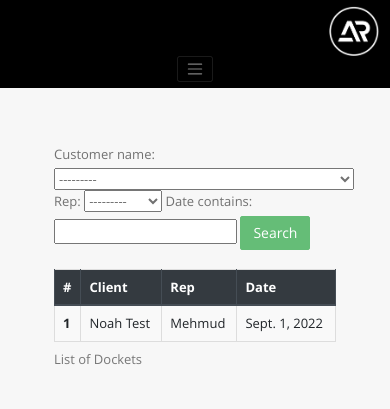
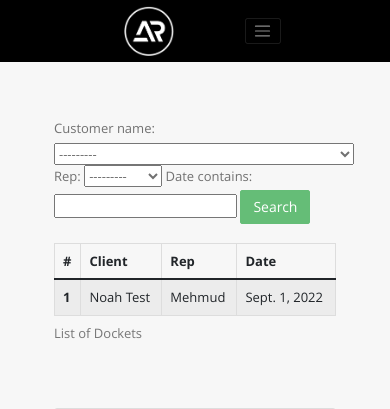
Before and after one commit to noahj9/StockDock, a Django app: page /dockets/ in a window 390 px wide. Shown: the top 409 px of the page. Run offline with Django 4.2, Linux system fonts and the light colour scheme; data comes from the database, SQL or seed files in the repository; some libraries are stand-ins or nearby versions.

Commit message:
Header changes - bootstrap version changed to bootstrap 5.0.2 - added new bootstrap structure - deleted clientDB - separated left nav bar and right nav bar - mobile friendly - mobile spacing needs looking over

```diff
--- a/webApp_PrintSoftware/Dockets/templates/dockets/base.html
+++ b/webApp_PrintSoftware/Dockets/templates/dockets/base.html
@@ -7,7 +7,7 @@
     <meta name="viewport" content="width=device-width, initial-scale=1, shrink-to-fit=no">
 
     <!-- Bootstrap CSS -->
-    <link rel="stylesheet" href="https://cdn.jsdelivr.net/npm/bootstrap@4.3.1/dist/css/bootstrap.min.css" integrity="sha384-ggOyR0iXCbMQv3Xipma34MD+dH/1fQ784/j6cY/iJTQUOhcWr7x9JvoRxT2MZw1T" crossorigin="anonymous">
+    <link href="https://cdn.jsdelivr.net/npm/bootstrap@5.0.2/dist/css/bootstrap.min.css" rel="stylesheet" integrity="sha384-EVSTQN3/azprG1Anm3QDgpJLIm9Nao0Yz1ztcQTwFspd3yD65VohhpuuCOmLASjC" crossorigin="anonymous">
     <!-- Custom Stylesheet -->
     <link rel="stylesheet" type="text/css" href="{% static 'dockets/main.css' %}">
     <link rel="stylesheet" type="text/css" href="{% static 'dockets/form.css' %}">
@@ -19,29 +19,45 @@
 <body>
     <header class="site-header">
       <nav class="navbar navbar-expand-md navbar-dark bg-steel fixed-top">
+        <div class="container-fluid">
+          <div class="col-sm-1">
             <img src="{% static 'assets/logo.png' %}" style="max-width:50px" alt="AR_Logo">
-        <div class="container">
-            <!--
-          <a class="navbar-brand mr-4" href="{% url 'dockets-home' %}">AR Print Software</a>
-            -->
+          </div>
           <button class="navbar-toggler" type="button" data-toggle="collapse" data-target="#navbarToggle" aria-controls="navbarToggle" aria-expanded="false" aria-label="Toggle navigation">
             <span class="navbar-toggler-icon"></span>
           </button>
           <div class="collapse navbar-collapse" id="navbarToggle">
-            <div class="navbar-nav mr-auto">
-              <a class="nav-item nav-link" href="{% url 'dockets-home' %}">Dockets</a>
-              <a class="nav-item nav-link" href="/about">Client DB</a>
+            <div class="col-sm-9">
+              <!-- Navbar Left Side -->
+              <ul class="navbar-nav">
+                <li class="nav-item">
+                  <a class="nav-link" href="{% url 'dockets-home' %}">Dockets</a>
+                </li>
+              </ul>
             </div>
+            <div class="col-sm-3 text-end">
                 <!-- Navbar Right Side -->
-            <div class="navbar-nav">
+                <ul class="navbar-nav">
                   {% if user.is_authenticated %} <!-- if user is authenticated show them logout instead of login, also show username -->
-                  <a class="nav-item nav-link" href="{% url 'profile' %}">{{ user.username }}'s Profile</a>
-                  <a class="nav-item nav-link" href="{% url 'logout' %}">Logout</a>
+                    <li class="nav-item">
+                      <a class="nav-link" href="{% url 'profile' %}">{{ user.username }}'s Profile</a>
+                    </li>
+                    <li class="nav-item">
+                      <a class="nav-link" href="{% url 'logout' %}">Logout</a>
+                    </li>
                   {% else %}
-                  <a class="nav-item nav-link" href="{% url 'login' %}">Login</a>
-                  <a class="nav-item nav-link" href="{% url 'register' %}">Register</a>
+                    <li class="nav-item">
+                      <a class="nav-link" href="{% url 'login' %}">Login</a>
+                    </li>
+                    <li class="nav-item">
+                      <a class="nav-link" href="{% url 'register' %}">Register</a>
+                    </li>
                   {% endif %}
-                  <a class="nav-item nav-link" href="#">Admin</a>
+                  <li class="nav-item">
+                    <a class="nav-link" href="#">Admin</a>
+                  </li>
+                </ul>
+              </div>
             </div>
           </div>
         </div>
```
Lines whose indentation alone changed are shown as unchanged.
